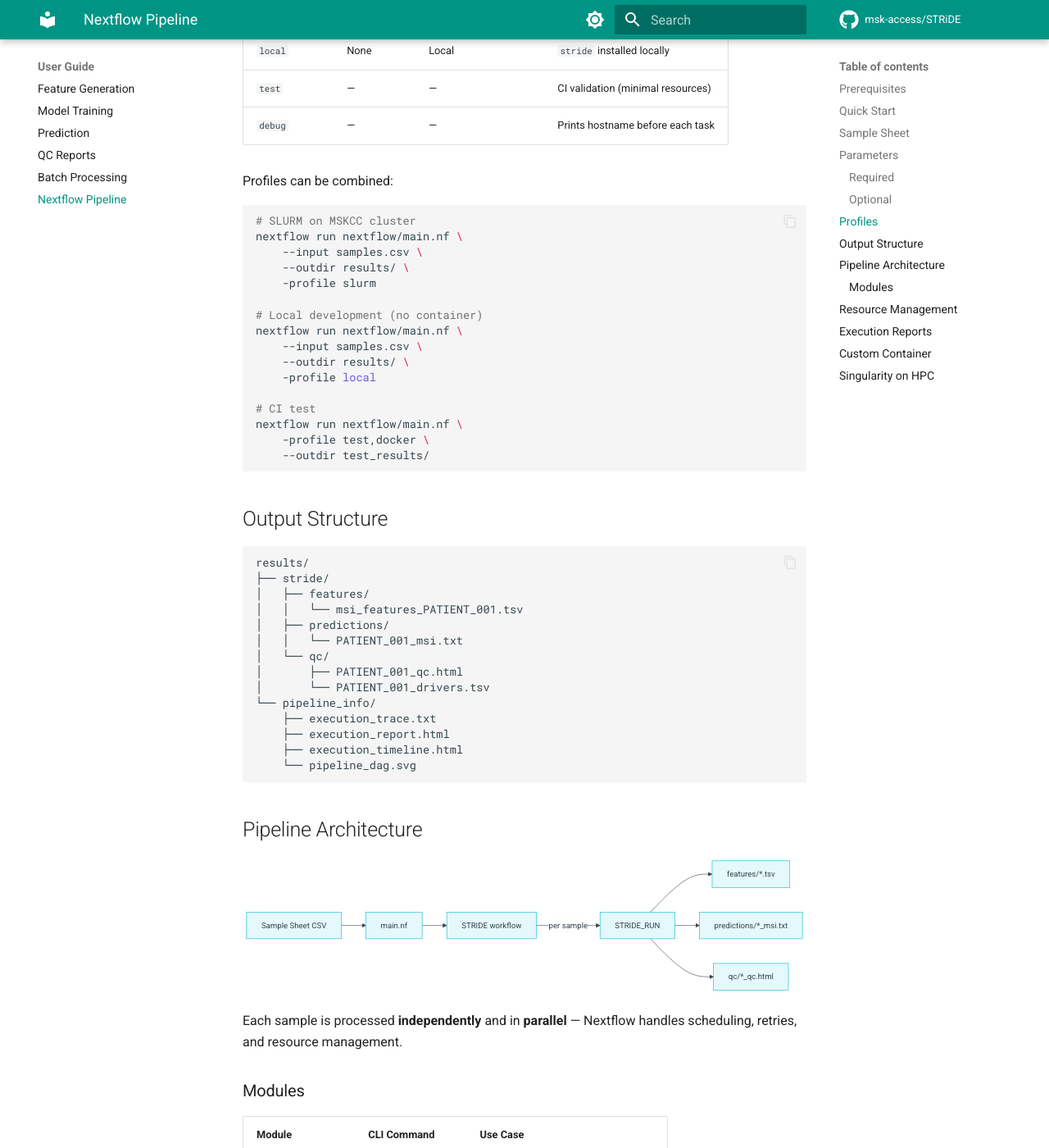
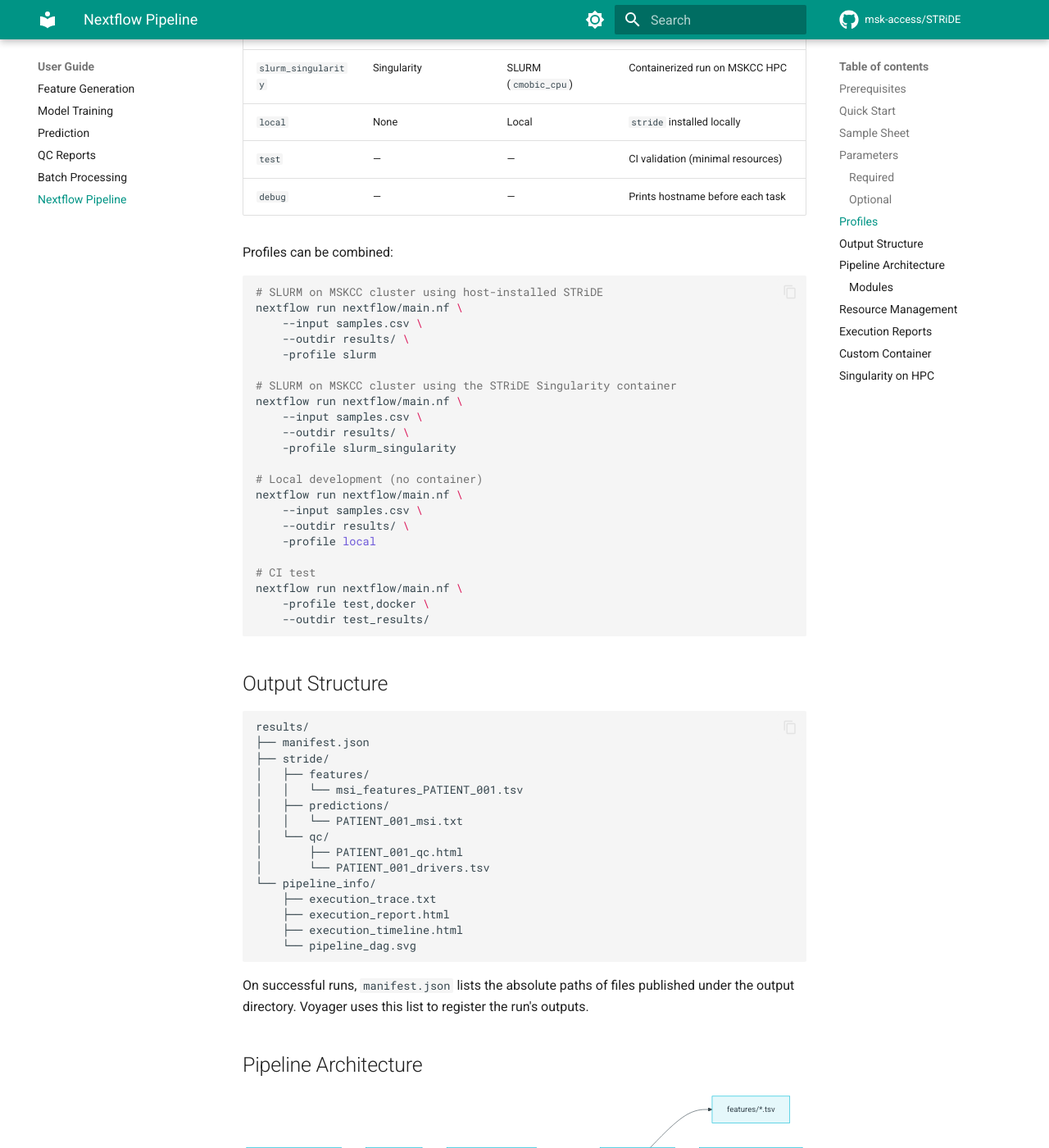
Before and after one commit to msk-access/STRiDE, an MkDocs documentation site: the page built from docs/user-guide/nextflow.md, in a window 1280 px wide and 1400 px high, scrolled down 2223 px. Shown: the whole window at 82% size. Built offline with MkDocs 1.6.1 and Material for MkDocs 9.7.7, drawn with Linux system fonts in a browser that asks for light colours; comment, search, counter and statistics services are not loaded; the version menu is left out; some of the changed text lies outside the part shown.

Commit message:
initial voyager adjustments

````diff
--- a/docs/user-guide/nextflow.md
+++ b/docs/user-guide/nextflow.md
@@ -68,7 +68,8 @@ Select a profile with `-profile <name>`:
 |---------|-----------|----------|----------|
 | `docker` | Docker | Local | Local development, CI |
 | `singularity` | Singularity | Local | HPC without Docker |
-| `slurm` | Singularity | SLURM (`cmobic_cpu`) | MSKCC HPC cluster |
+| `slurm` | None (host environment) | SLURM (`cmobic_cpu`) | Cluster run using host-installed STRiDE |
+| `slurm_singularity` | Singularity | SLURM (`cmobic_cpu`) | Containerized run on MSKCC HPC |
 | `local` | None | Local | `stride` installed locally |
 | `test` | — | — | CI validation (minimal resources) |
 | `debug` | — | — | Prints hostname before each task |
@@ -76,11 +77,17 @@ Select a profile with `-profile <name>`:
 Profiles can be combined:
 
 ```bash
-# SLURM on MSKCC cluster
+# SLURM on MSKCC cluster using host-installed STRiDE
 nextflow run nextflow/main.nf \
     --input samples.csv \
     --outdir results/ \
     -profile slurm
+
+# SLURM on MSKCC cluster using the STRiDE Singularity container
+nextflow run nextflow/main.nf \
+    --input samples.csv \
+    --outdir results/ \
+    -profile slurm_singularity
 
 # Local development (no container)
 nextflow run nextflow/main.nf \
@@ -98,6 +105,7 @@ nextflow run nextflow/main.nf \
 
 ```
 results/
+├── manifest.json
 ├── stride/
 │   ├── features/
 │   │   └── msi_features_PATIENT_001.tsv
@@ -112,6 +120,8 @@ results/
     ├── execution_timeline.html
     └── pipeline_dag.svg
 ```
+
+On successful runs, `manifest.json` lists the absolute paths of files published under the output directory. Voyager uses this list to register the run's outputs.
 
 ## Pipeline Architecture
 
@@ -198,4 +208,4 @@ nextflow run nextflow/main.nf \
 ```
 
 !!! tip "MSKCC Users"
-    Use `-profile slurm` which automatically enables Singularity and submits to the `cmobic_cpu` queue.
+    Use `-profile slurm_singularity` to submit to `cmobic_cpu` and run tasks in the Singularity container. The `slurm` profile instead uses STRiDE installed in the host environment.
````
Also changed, not shown: other parts of docs/user-guide/nextflow.md (+1 -1 lines), 3 other files.
